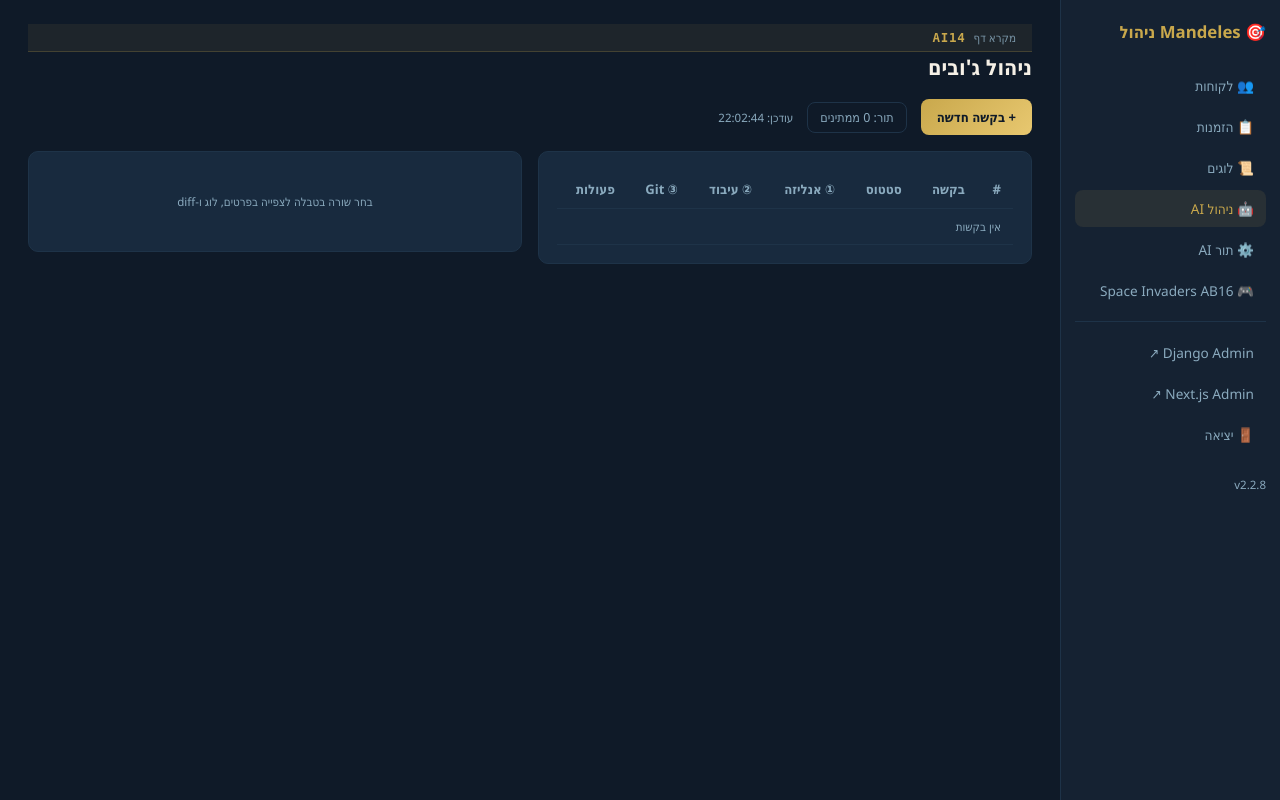
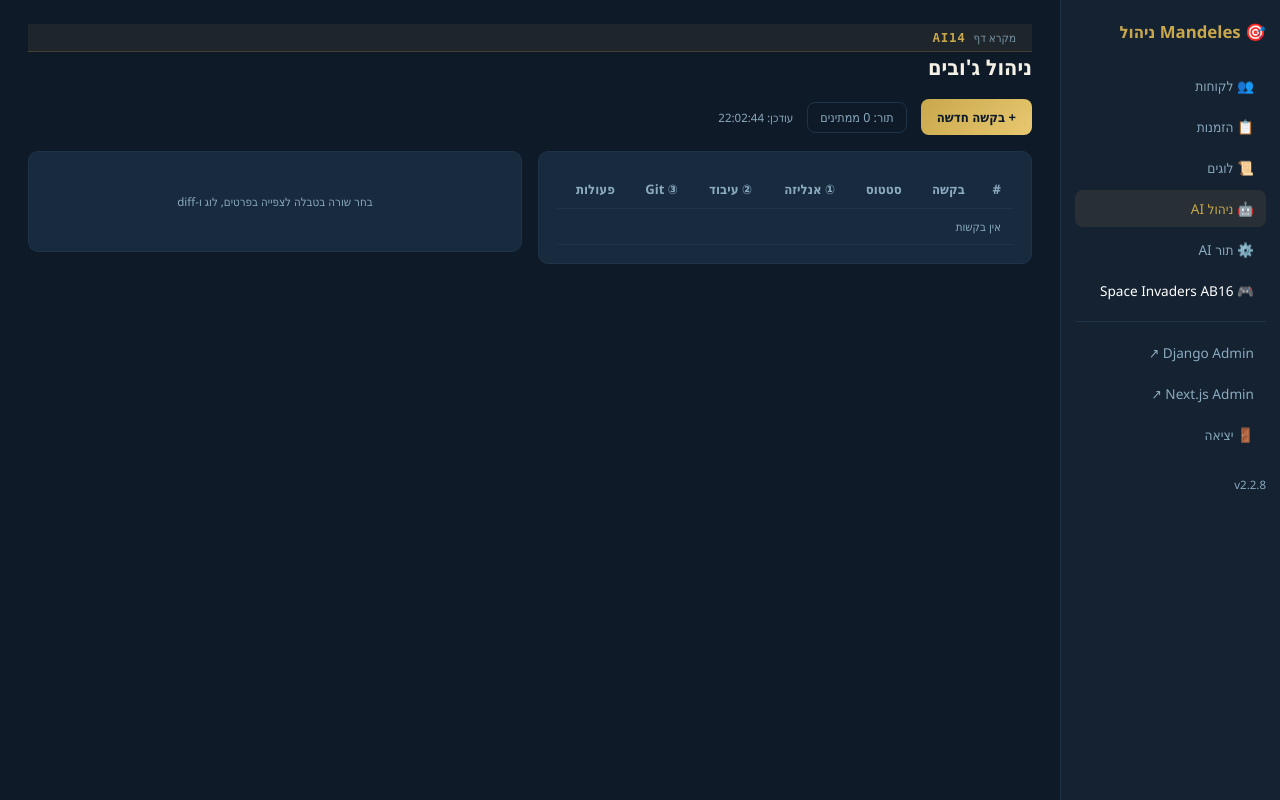
Before and after one commit to ihabah1/mendeles-next, a Django app: page /manage/ai/ in a window 1280 px wide. Run offline with Django 5.2, Linux system fonts and the light colour scheme; a user stored in the database is signed in; data comes from the database, SQL or seed files in the repository; data that the repository does not hold is empty.

Commit message:
ai-agent: change request #25

```diff
--- a/backend/templates/portal/base.html
+++ b/backend/templates/portal/base.html
@@ -20,7 +20,7 @@
         <a href="{% url 'portal:ai_requests' %}" {% if 'ai_request' in request.resolver_match.url_name or request.resolver_match.url_name == 'ai_requests' %}class="active"{% endif %}>🤖 ניהול AI</a>
         <a href="{% url 'portal:ai_jobs' %}" {% if request.resolver_match.url_name == 'ai_jobs' %}class="active"{% endif %}>⚙️ תור AI</a>
         {% endif %}
-        <a href="/space-invaders-ab16/" class="{% if request.resolver_match.url_name == 'space_invaders_ab16' %}active{% endif %}">🎮 Space Invaders AB16</a>
+        <a href="/space-invaders-ab16/" class="{% if request.resolver_match.url_name == 'space_invaders_ab16' %}active{% endif %}" style="color: white;">🎮 Space Invaders AB16</a>
         <hr style="border:none;border-top:1px solid var(--navy-b);margin:12px 0;">
         <a href="/admin/" target="_blank" rel="noreferrer">Django Admin ↗</a>
         <a href="http://127.0.0.1:3000/admin" target="_blank" rel="noreferrer">Next.js Admin ↗</a>
```
